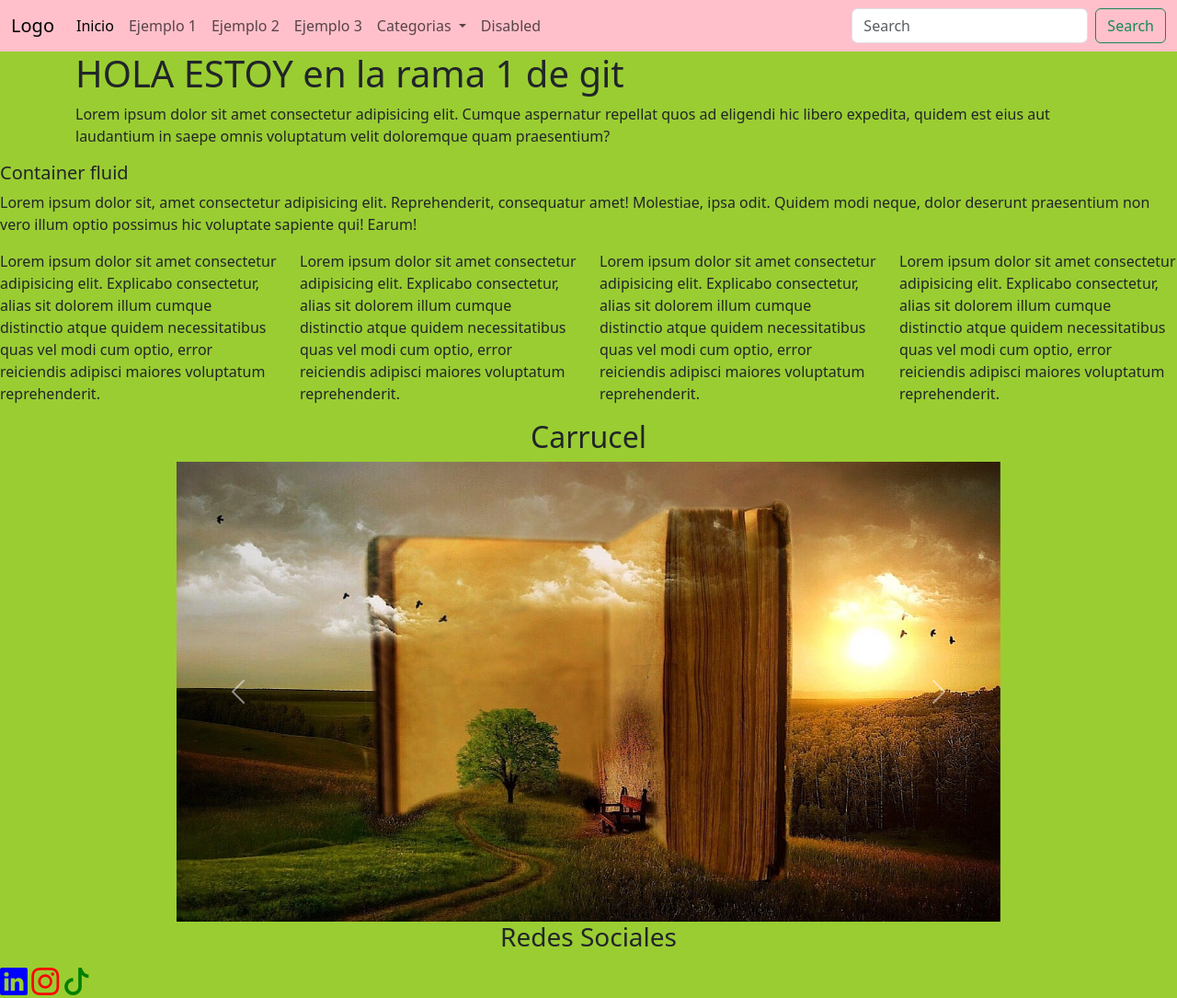
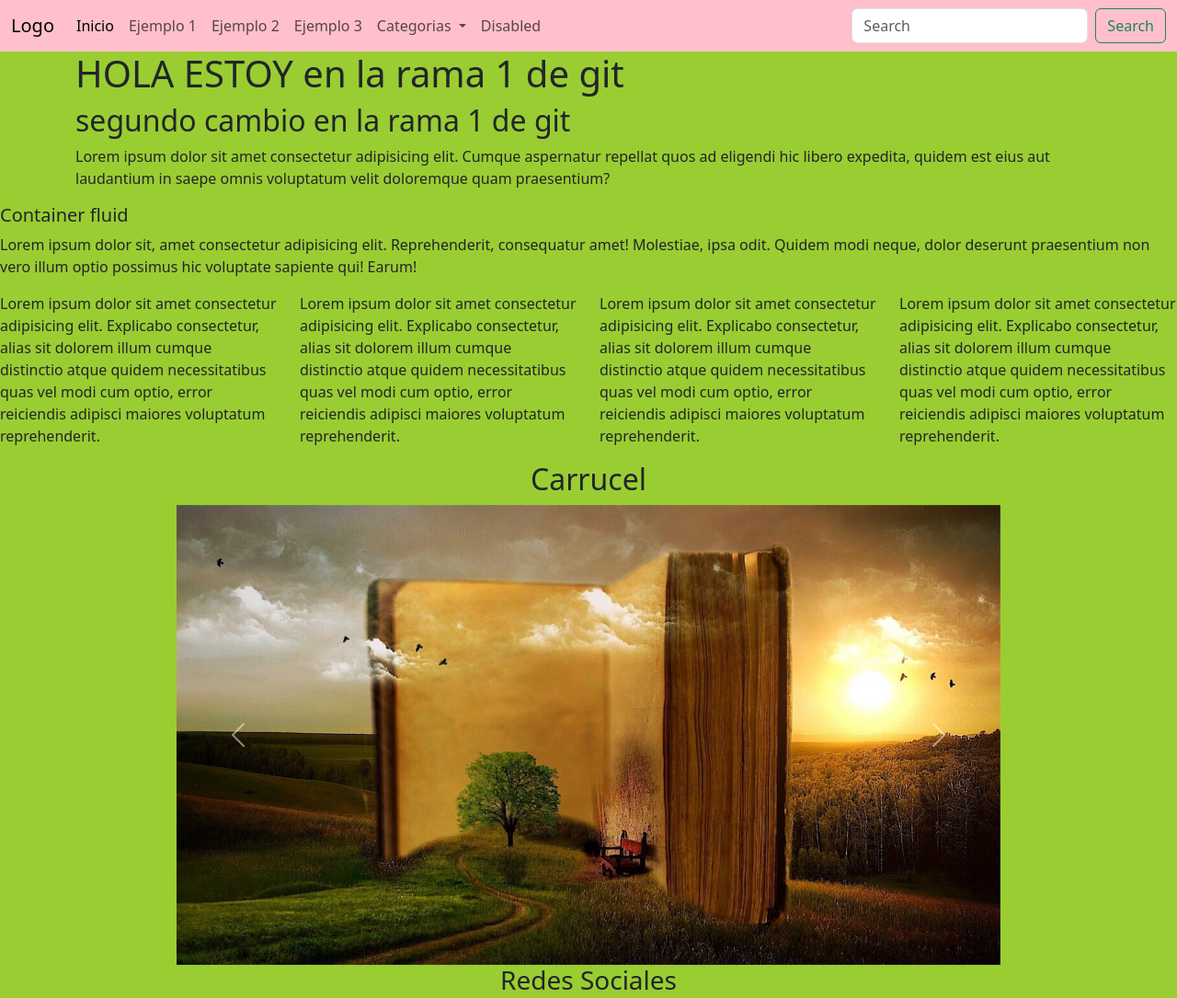
Before and after one commit to ludmilafer3/clase-11, a plain HTML site: page index.html in a window 1280 px wide. Shown: the top 1085 px of the page at 92% size. Drawn offline with nearby package versions, Linux system fonts and the light colour scheme.

Commit message:
segundo cambio en la rama1

```diff
--- a/index.html
+++ b/index.html
@@ -65,6 +65,7 @@
 
     <section class="container">
         <h1>HOLA ESTOY en la rama 1 de git</h1>
+        <h2>segundo cambio en la rama 1 de git</h2>
         <p>Lorem ipsum dolor sit amet consectetur adipisicing elit.
         Cumque aspernatur repellat quos ad eligendi hic libero expedita, quidem est eius aut laudantium in saepe omnis voluptatum
         velit doloremque quam praesentium?</p>
```
